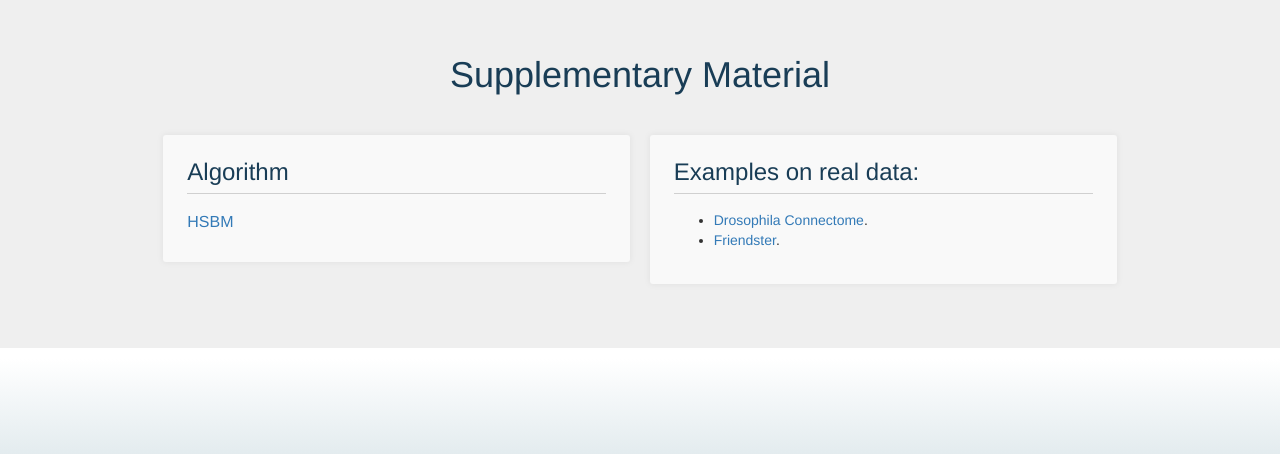
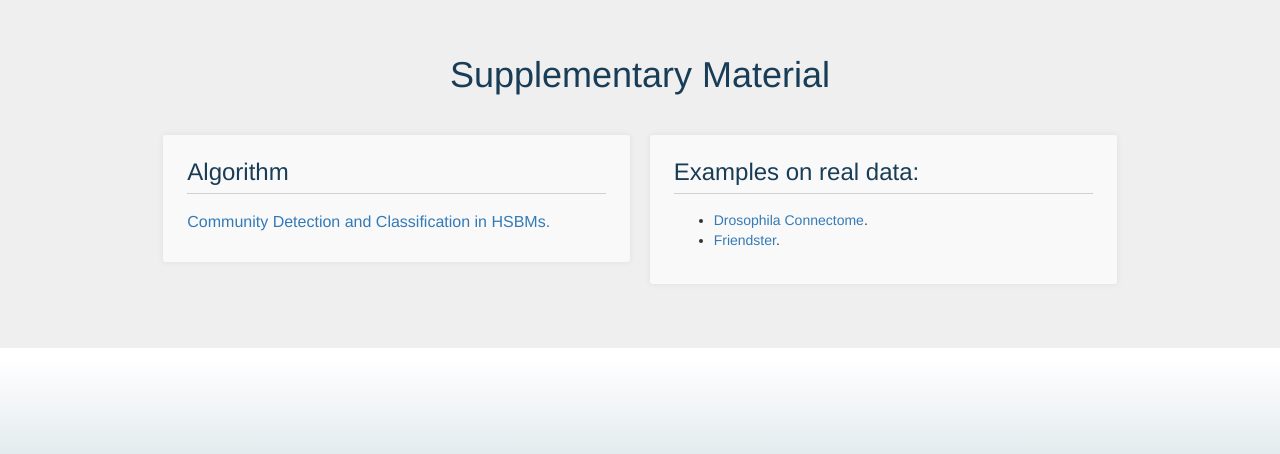
Before and after one commit to neurodata-papers/hsbm, a website: page index.html in a window 1280 px wide. Shown: the part 1709-2163 px from the top of the page. Drawn offline with Linux system fonts and the light colour scheme.

Commit message:
more description.

```diff
--- a/index.html
+++ b/index.html
@@ -64,7 +64,8 @@
 
         <div class="faq-box">
           <h3>Algorithm</h3>
-          <p><a href="http://www.cis.jhu.edu/~parky/HSBM/">HSBM</a></p>
+          <p><a href="http://www.cis.jhu.edu/~parky/HSBM/">Community
+            Detection and Classification in HSBMs.</a></p>
         </div>
 
 
```
